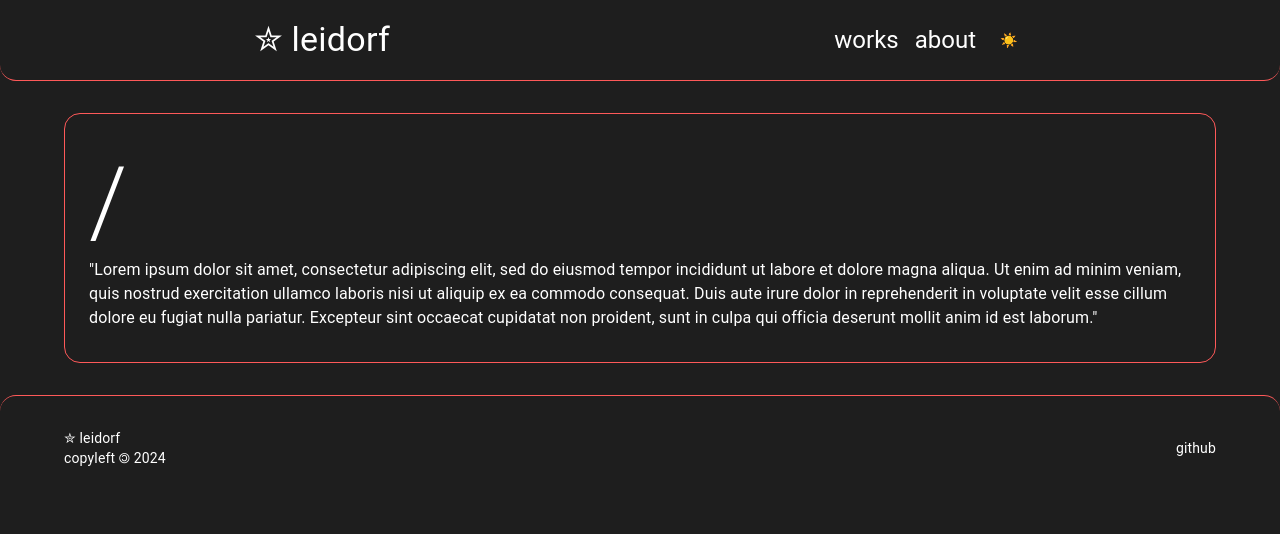
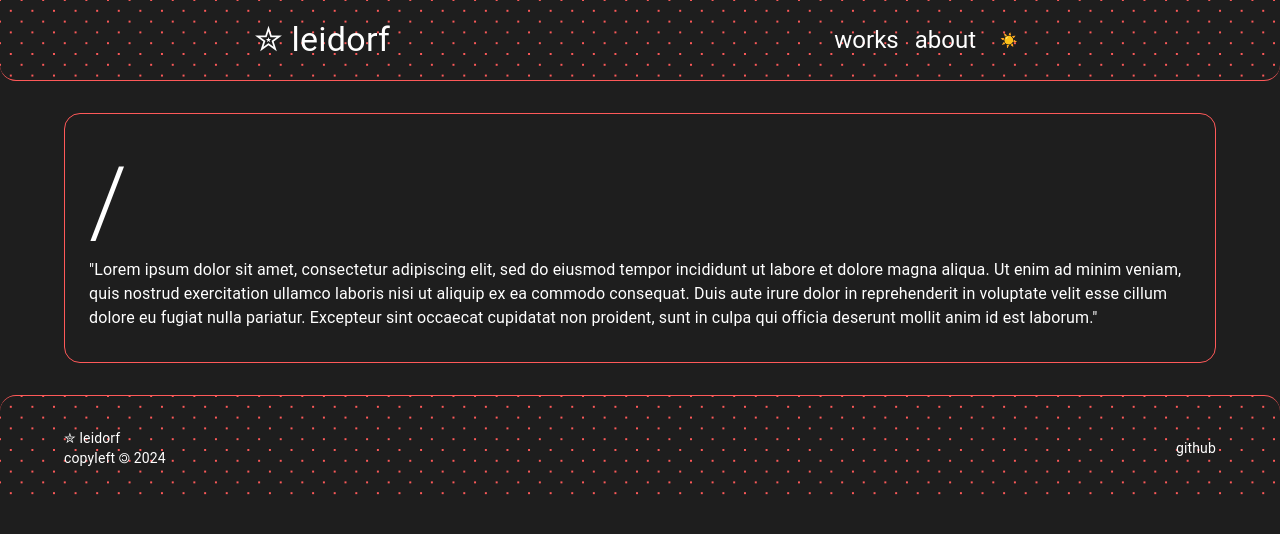
Before and after one commit to leidorf/leidorf.github.io, a React (Create React App) app: page /#/ in a window 1280 px wide. Shown: the top 534 px of the page. Built offline with nearby package versions, Linux system fonts and the light colour scheme; the HTML template or start-up script is replaced by a standard one.

Commit message:
header and footer pointy bg

```diff
--- a/src/App.jsx
+++ b/src/App.jsx
@@ -7,6 +7,9 @@ const themeLight = createTheme({
   palette: {
     background: {
       default: "#d9d9d9",
+    },
+    text: {
+      primary: "#000",
     },
   },
 });
@@ -32,7 +35,7 @@ function App() {
   return (
     <ThemeProvider theme={light ? themeLight : themeDark}>
       <CssBaseline />
-      <AppRouter light={light} onToggleTheme={toggleTheme}  />
+      <AppRouter light={light} onToggleTheme={toggleTheme} />
     </ThemeProvider>
   );
 }
--- a/src/components/layout/Footer.jsx
+++ b/src/components/layout/Footer.jsx
@@ -1,19 +1,26 @@
+import { useTheme } from "@emotion/react";
 import Box from "@mui/material/Box";
 import Container from "@mui/material/Container";
 import Link from "@mui/material/Link";
 import Typography from "@mui/material/Typography";
 
 const Footer = () => {
+  const theme = useTheme();
   return (
     <Box
       sx={{
-        backgroundColor: "transparent",
         borderTop: "1px solid #FE5959",
         borderBottom: "0",
         borderRadius: "1rem 1rem 0 0",
         boxShadow: "none",
         padding: "2rem",
         marginTop: "2rem",
+
+        backgroundImage: `radial-gradient(circle at center, rgba(254,89,89),  1px, transparent 0),
+       radial-gradient(circle at center, rgba(254,89,89), 1px, transparent 0)`,
+        backgroundSize: "1.35rem 1.35rem",
+        backgroundPosition: "0 0, 0.675rem 0.675rem",
+        backgroundColor: theme.palette.background.default,
       }}
     >
       <Container
--- a/src/components/layout/Header.jsx
+++ b/src/components/layout/Header.jsx
@@ -13,13 +13,19 @@ const Header = ({ light, onToggleTheme }) => {
   return (
     <AppBar
       position="static"
+      className="halftone"
       sx={{
-        backgroundColor: "transparent",
         borderBottom: "1px solid #FE5959",
         borderRadius: "0 0 1rem 1rem",
         boxShadow: "none",
         padding: "0.5rem",
         marginBottom: "2rem",
+
+        backgroundImage: `radial-gradient(circle at center, #fe5959 1px, transparent 0),
+       radial-gradient(circle at center, #fe5959 1px, transparent 0)`,
+        backgroundSize: "1.35rem 1.35rem",
+        backgroundPosition: "0 0, 0.675rem 0.675rem",
+        backgroundColor: theme.palette.background.default,
       }}
     >
       <Toolbar
```
